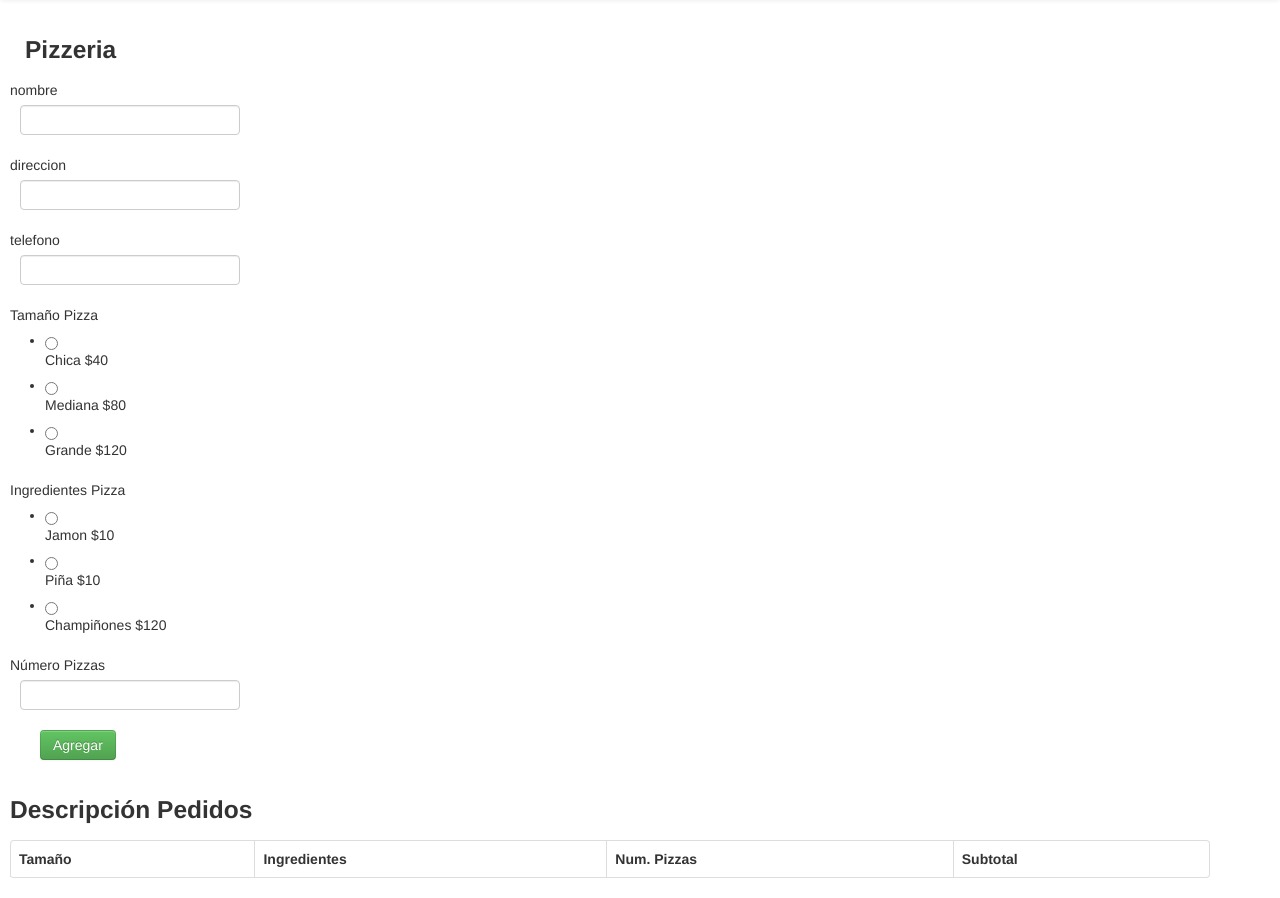
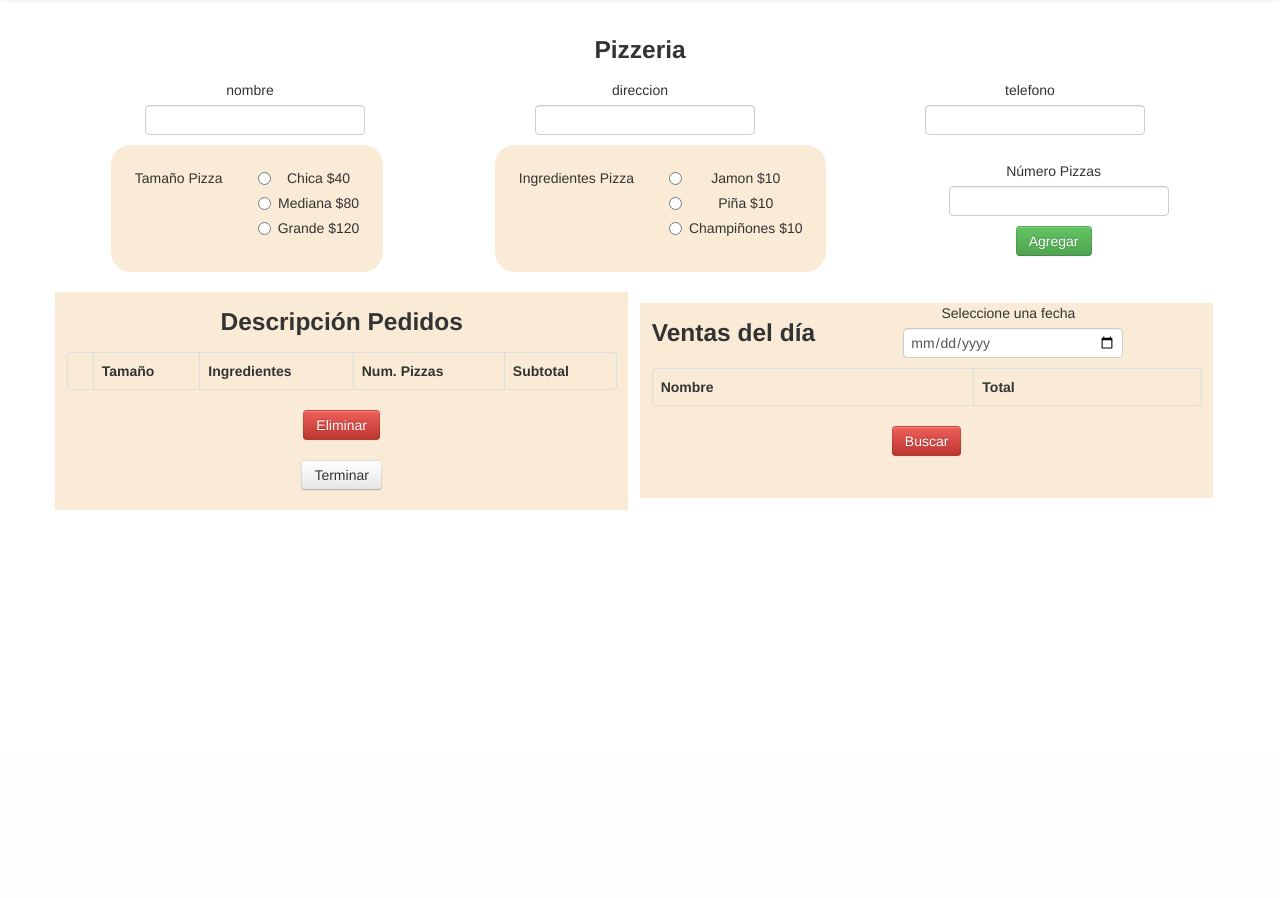
Before and after one commit to IDGS-803-20001430/practica_bd_idgs803, a Flask app: page /pizzeria in a window 1280 px wide. Shown: the part 42-940 px from the top of the page. After the commit the page ends 552 px from the top, so only its background shows below. Run offline with Flask 3, Linux system fonts and the light colour scheme; lists and menus that the app fills with data are empty; some libraries are stand-ins or nearby versions.

Commit message:
EALR 08/03/2024 Pizzerria Finalizado

```diff
--- a/config.py
+++ b/config.py
@@ -1,5 +1,6 @@
 import os
 from sqlalchemy import create_engine
+from sqlalchemy import update
 import urllib
 
 class Config(object):
@@ -9,5 +10,5 @@ class Config(object):
 
 class DevelopmentConfig(Config):
     DEBUG=True
-    SQLALCHEMY_DATABASE_URI='mysql+pymysql://root:@127.0.0.1/pruebas_bd_idgs803'
+    SQLALCHEMY_DATABASE_URI='mysql+pymysql://root:@127.0.0.1/pruebasbdidgs803'
     SQLALCHEMY_TRACK_MODIFICATIONS=False
--- a/forms.py
+++ b/forms.py
@@ -1,6 +1,7 @@
 from wtforms import Form
-from wtforms import StringField,SelectField,RadioField,EmailField,IntegerField
+from wtforms import StringField,SelectField,RadioField,EmailField,IntegerField,DateField
 from wtforms import validators
+from wtforms.validators import DataRequired
 
 
 class UsersForm(Form):
@@ -55,8 +56,9 @@ class PizzeriaForm(Form):
     telefono= StringField('telefono',[
         validators.DataRequired(message='el campo es requerido')
     ])
-    numPizzas= IntegerField('Número Pizzas',[
-        validators.DataRequired(message='el campo es requerido')
+    numPizzas = IntegerField('Número Pizzas', [
+        validators.DataRequired(message='El campo es requerido'),
+        validators.NumberRange(min=1, message='El número de pizzas no puede ser negativo')
     ])
 
     tamaPizza = RadioField('Tamaño Pizza',
@@ -64,14 +66,17 @@ class PizzeriaForm(Form):
             ('40','Chica $40'),
             ('80','Mediana $80'),
             ('120','Grande $120')
-            ],
-        validators=[validators.InputRequired()])
+            ])
     ingredientesPizza = RadioField('Ingredientes Pizza',
        choices=[
-            ('10','Jamon $10'),
-            ('10','Piña $10'),
-            ('10','Champiñones $120')
-            ],
-        validators=[validators.InputRequired()])
+            ('1','Jamon $10'),
+            ('2','Piña $10'),
+            ('3','Champiñones $10')
+            ])
+    numVenta = StringField('numVenta')
+    estatus= StringField('Estatus')
     subtotal= StringField('Subtotal')
     total= StringField('Total')
+
+class ConsultaPedidosForm(Form):
+    fecha_seleccionada = DateField('Seleccione una fecha', validators=[DataRequired()], format='%Y-%m-%d')
--- a/main.py
+++ b/main.py
@@ -1,4 +1,5 @@
 from flask import Flask,render_template,request,Response
+from sqlalchemy import update
 from flask_wtf.csrf import CSRFProtect
 from flask import redirect
 from flask import g
@@ -9,6 +10,8 @@ import forms
 from models import db
 from models import Empleados
 from models import PedidosPizza
+from models import VentasPizzas
+from datetime import date
 
 app = Flask(__name__)
 app.config.from_object(DevelopmentConfig)
@@ -87,29 +90,199 @@ def ABC_Completo():
     empleado=Empleados.query.all()
     return render_template("ABC_Completo.html", empleados=empleado)
 
+
+ingredientesDiccionario = {
+    '1': 'Jamon',
+    '2': 'Piña',
+    '3': 'Champiñones'
+}
+tamañoDiccionario = {
+    '40': 'Chica',
+    '80': 'Mediana',
+    '120': 'Grande'
+}
+
+mismaVenta = True
+nombreCliente = ""
+direccionCliente = ""
+telefonoCliente = ""
+
 @app.route("/pizzeria",methods=["GET","POST"])
 def pizzeria():
+    global mismaVenta
+    global nombreCliente
+    global direccionCliente
+    global telefonoCliente
+
     pizzeria_form=forms.PizzeriaForm(request.form)
-    pedidosPiza = PedidosPizza.query.all()
+    formFecha = forms.ConsultaPedidosForm(request.form)
+    pedidosPiza = PedidosPizza.query.filter_by(estatus=1).all()
+    # pedidosPiza = PedidosPizza.query.all()
+
     if request.method == 'POST' and pizzeria_form.validate():
         costoPizza = int(pizzeria_form.tamaPizza.data)
-        ingrePizza = int(pizzeria_form.ingredientesPizza.data)
+        #ingrePizza = int(pizzeria_form.ingredientesPizza.data)
         totalPizza = int(pizzeria_form.numPizzas.data)
-        subtotalPizza = str( (costoPizza+ingrePizza)*totalPizza )
+        subtotalPizza = str( (costoPizza+10)*totalPizza )
         totalPizza = "0"
-        pedidosPiza = PedidosPizza(
-                    nombre=pizzeria_form.nombre.data,
-                    direccion =pizzeria_form.direccion.data,
-                    telefono = pizzeria_form.telefono.data,
-                    tamaPizza = pizzeria_form.tamaPizza.data,
-                    ingredientesPizza = pizzeria_form.ingredientesPizza.data,
-                    numPizza = pizzeria_form.numPizzas.data,
-                    subtotal = subtotalPizza,
-                    total = totalPizza)
-        db.session.add(pedidosPiza)
+
+        numVenta = db.session.query(db.func.max(PedidosPizza.numeroVenta)).scalar()
+        if numVenta is None:
+            numVenta = 1
+            # print("--------------------------------------------------------1")
+        elif mismaVenta:
+            # print("--------------------------------------------------------2")
+            nombreCliente = pizzeria_form.nombre.data
+            direccionCliente = pizzeria_form.direccion.data
+            telefonoCliente = pizzeria_form.telefono.data
+
+            pizzeria_form.nombre.data = nombreCliente
+            pizzeria_form.direccion.data = direccionCliente
+            pizzeria_form.telefono.data = telefonoCliente
+
+            pizzeria_form.nombre.render_kw = {'readonly': True}
+            pizzeria_form.direccion.render_kw = {'readonly': True}
+            pizzeria_form.telefono.render_kw = {'readonly': True}
+            pass
+        else:
+            # print("--------------------------------------------------------3")
+            numVenta = str(int(numVenta)+1)
+            pizzeria_form.nombre.render_kw = {'readonly': False}
+            pizzeria_form.direccion.render_kw = {'readonly': False}
+            pizzeria_form.telefono.render_kw = {'readonly': False}
+            mismaVenta = True
+
+        # print("------------------------------------------Num Venta: {}".format(numVenta))
+        nuevo_pedido = PedidosPizza(
+            nombre=pizzeria_form.nombre.data,
+            direccion=pizzeria_form.direccion.data,
+            telefono=pizzeria_form.telefono.data,
+            tamaPizza=pizzeria_form.tamaPizza.data,
+            ingredientesPizza= pizzeria_form.ingredientesPizza.data,
+            numPizza=pizzeria_form.numPizzas.data,
+            subtotal=subtotalPizza,
+            total=totalPizza,
+            numeroVenta = numVenta,
+            estatus = "1"
+        )
+        db.session.add(nuevo_pedido)
+        db.session.commit()
+        pedidosPiza = PedidosPizza.query.filter_by(estatus=1).all()
+        for pedido in pedidosPiza:
+            pedido.ingredientesPizza = ingredientesDiccionario[pedido.ingredientesPizza]
+            pedido.tamaPizza = tamañoDiccionario[pedido.tamaPizza]
+
+        return render_template("pizzeria.html",pedidos=pedidosPiza,form=pizzeria_form, formF=formFecha)
+
+    fecha_seleccionada = formFecha.fecha_seleccionada.data
+    if not fecha_seleccionada:
+        fecha_seleccionada = date.today()
+    ventasFecha = db.session.query(VentasPizzas.nombre, db.func.sum(VentasPizzas.total).label('total')).filter(VentasPizzas.create_date == fecha_seleccionada).group_by(VentasPizzas.nombre).all()
+    print(ventasFecha)
+    # print(ventasFecha)
+    for pedido in pedidosPiza:
+        pedido.ingredientesPizza = ingredientesDiccionario[pedido.ingredientesPizza]
+        pedido.tamaPizza = tamañoDiccionario[pedido.tamaPizza]
+
+    return render_template("pizzeria.html",pedidos=pedidosPiza,form=pizzeria_form,formF=formFecha,ventasFecha=ventasFecha)
+
+@app.route("/modificarPedido",methods=["GET","POST"])
+def modificarPedido():
+    pizzeria_form=forms.PizzeriaForm(request.form)
+    if request.method == 'GET':
+        id=request.args.get('id')
+        pedidoPizza= db.session.query(PedidosPizza).filter(PedidosPizza.id==id).first()
+        pizzeria_form.id.data = request.args.get('id')
+        pizzeria_form.nombre.data=pedidoPizza.nombre
+        pizzeria_form.direccion.data=pedidoPizza.direccion
+        pizzeria_form.telefono.data=pedidoPizza.telefono
+        pizzeria_form.tamaPizza.data=pedidoPizza.tamaPizza
+        pizzeria_form.ingredientesPizza.data=pedidoPizza.ingredientesPizza
+        pizzeria_form.numPizzas.data=pedidoPizza.numPizza
+    if request.method == 'POST':
+        id=pizzeria_form.id.data
+        pedidoPizza1= db.session.query(PedidosPizza).filter(PedidosPizza.id==id).first()
+        pedidoPizza1.nombre=pizzeria_form.nombre.data
+        pedidoPizza1.direccion=pizzeria_form.direccion.data
+        pedidoPizza1.telefono=pizzeria_form.telefono.data
+        pedidoPizza1.tamaPizza =pizzeria_form.tamaPizza.data
+        pedidoPizza1.ingredientesPizza=pizzeria_form.ingredientesPizza.data
+        pedidoPizza1.numPizza=pizzeria_form.numPizzas.data
+
+        costoPizza = int(pizzeria_form.tamaPizza.data)
+        # ingrePizza = int(pizzeria_form.ingredientesPizza.data)
+        totalPizza = int(pizzeria_form.numPizzas.data)
+        subtotalPizza = str( (costoPizza+10)*totalPizza )
+        totalPizza = "0"
+
+        pedidoPizza1.subtotal = subtotalPizza
+        pedidoPizza1.total = totalPizza
+
+        db.session.add(pedidoPizza1)
+        db.session.commit()
+        return redirect('pizzeria')
+    return render_template("modificarPedido.html",form=pizzeria_form)
+
+@app.route("/eliminarPedido", methods=["POST"])
+def eliminarPedido():
+    if request.method == 'POST':
+        # Obtener los ID de los pedidos seleccionados desde el formulario
+        ids_seleccionados = request.form.getlist('pedidos_seleccionados')
+        for id_pedido in ids_seleccionados:
+            pedido = PedidosPizza.query.get(id_pedido)
+            if pedido:
+                db.session.delete(pedido)
+                db.session.commit()
+        return redirect('pizzeria')
+
+@app.route("/terminarPedido", methods=["POST"])
+def terminarPedido():
+    if request.method == 'POST':
+        global mismaVenta
+        max_id = db.session.query(db.func.max(PedidosPizza.numeroVenta)).scalar()
+        print("------------------------------ ID máximo: {}".format(max_id))
+        suma_subtotal = db.session.query(db.func.sum(PedidosPizza.subtotal)).filter(PedidosPizza.numeroVenta == max_id).scalar()
+        print("------------------------------ Suma de subtotal para idVenta {}: {}".format(max_id, suma_subtotal))
+        mismaVenta = False
+        #Obtiene el nombre del cliente
+        nombreCliente = db.session.query(PedidosPizza.nombre).filter(PedidosPizza.numeroVenta == max_id).first()[0]
+
+        #Ingresa una nueva venta
+        nuevaVenta = VentasPizzas(
+            nombre=nombreCliente,
+            numeroVenta=max_id,
+            total=suma_subtotal
+        )
+        db.session.add(nuevaVenta)
         db.session.commit()
 
-    return render_template("pizzeria.html",pedidos=pedidosPiza,form=pizzeria_form)
+        #Actualizar estatus ----------------------------------------------------------------------
+        stmt = update(PedidosPizza).where(PedidosPizza.numeroVenta == max_id).values(estatus=0)
+        db.session.execute(stmt)
+        db.session.commit()
+        mismaVenta = False
+
+        return redirect('pizzeria')
+
+@app.route("/pedidosFecha", methods=["POST"])
+def pedidosFecha():
+    formFecha = forms.ConsultaPedidosForm(request.form)
+    pizzeria_form=forms.PizzeriaForm(request.form)
+    fecha_seleccionada = formFecha.fecha_seleccionada.data
+
+    if not fecha_seleccionada:
+        fecha_seleccionada = date.today()
+    ventasFecha = db.session.query(
+    VentasPizzas.nombre,
+        db.func.sum(VentasPizzas.total).label('total')
+    ).filter(
+        VentasPizzas.create_date == fecha_seleccionada
+    ).group_by(
+        VentasPizzas.nombre
+    ).all()
+
+    return render_template("pizzeria.html",formF=formFecha, ventasFecha=ventasFecha, form=pizzeria_form)
+
 
 # @app.route("/alumnos",methods=["GET","POST"])
 # def alum():
--- a/templates/pizzeria.html
+++ b/templates/pizzeria.html
@@ -1,10 +1,38 @@
 {%extends 'layout.html'%}
 {%block content%}
+
+<style>
+    li{
+        list-style: none;
+    }
+    .row{
+        margin: auto;
+        text-align: center;
+    }
+    .container{
+        margin: auto;
+        /* border: 2px solid #000; */
+    }
+
+    #tarjetita{
+        background-color: antiquewhite;
+        border-radius: 20px;
+        text-align: center;
+        padding: 2%;
+        margin: auto;
+        /* padding-top: 2%;
+        padding-bottom: 2%;
+        padding-left: 2%; */
+        /* width:200px; */
+    }
+
+</style>
 
 <h3>Pizzeria</h3>
 {% from "_macros.html" import render_field%}
 <div class="container">
     <form name="registro" action="/pizzeria" id="registro" method="post">
+        <div style="display: flex;">
             <div class="row control-group">
                 <div class="form-group col-xs-12 float-label-form-group controls">
                     {{render_field(form.nombre,class="form-control")}}
@@ -20,33 +48,50 @@
                     {{render_field(form.telefono,class="form-control")}}
                 </div>
             </div>
+        </div>
+
+        <div style="display: flex;">
+            <div id="tarjetita">
                 <div class="row control-group">
-            <div class="form-group col-xs-12 float-label-form-group controls">
-                {{ render_field(form.tamaPizza, class_="", id="tamaPizza") }}
+                    <div class="form-group col-xs-12 float-label-form-group controls"
+                    style="display: flex;">
+                        {{ render_field(form.tamaPizza, class_="radio", id="tamaPizza") }}
                     </div>
                 </div>
+            </div>
+            <div id="tarjetita">
                 <div class="row control-group">
-            <div class="form-group col-xs-12 float-label-form-group controls">
-                {{ render_field(form.ingredientesPizza, class_="", id="ingredientesPizza") }}
+                    <div class="form-group col-xs-12 float-label-form-group controls"
+                style="display: flex;">
+                    {{ render_field(form.ingredientesPizza, class_="radio", id="ingredientesPizza") }}
                 </div>
             </div>
-
+            </div>
+            <div style="margin: auto;">
                 <div class="row control-group">
                     <div class="form-group col-xs-12 float-label-form-group controls">
                         {{render_field(form.numPizzas,class="form-control")}}
                     </div>
-        </div>
                     <input type="hidden" name="csrf_token" value="{{csrf_token()}}"/>
                     <input type="submit" class="btn btn-success" id="agregar" name="agregar" value="Agregar"/>
+                </div>
+            </div>
+        </div>
+
+
+
     </form>
 </div>
+<div style="display: flex; ">
 
-<div class="container">
+    <div class="container" style="padding-left: 1%; padding-right: 1%; background-color: antiquewhite;">
         <div class="row">
             <h3>Descripción Pedidos</h3>
+            <form name="registro" action="/eliminarPedido" id="eliminarPedido" method="post">
                 <table class="table table-bordered">
                     <thead>
                         <tr>
+                            <th></th>
                             <th>Tamaño</th>
                             <th>Ingredientes</th>
                             <th>Num. Pizzas</th>
@@ -56,15 +101,85 @@
                     <tbody>
                         {%for pedi in pedidos%}
                         <tr>
+                            <td>
+                                <input type="checkbox" name="pedidos_seleccionados" value="{{ pedi.id }}">
+                            </td>
                             <td>{{pedi.tamaPizza}}</td>
                             <td>{{pedi.ingredientesPizza}}</td>
-                    <td>{{pedi.numPizzas}}</td>
+                            <td>{{pedi.numPizza}}</td>
                             <td>{{pedi.subtotal}}</td>
+                            <td>
+                                <a href="modificarPedido?id={{pedi.id}}"
+                                class="btn btn-warning">Modificar</a>
+                            </td>
                         </tr>
                         {%endfor%}
                     </tbody>
                 </table>
+                <input type="hidden" name="csrf_token" value="{{csrf_token()}}"/>
+                <input type="submit" class="btn btn-danger" id="eliminar" name="eliminar" value="Eliminar"/>
+            </form>
+            <form name="registro" action="/terminarPedido" id="terminarPedido" method="post" onsubmit="return confirmarTerminarPedido();">
+                <input type="hidden" name="csrf_token" value="{{csrf_token()}}"/>
+                <input type="submit" class="btn btn-succes" id="calcularTotal" name="calcularTotal" value="Terminar"/>
+            </form>
+        </div>
+
+    </div>
+
+    <div class="container" style="padding-left: 1%; padding-right: 1%; background-color: antiquewhite; margin: 1%;">
+        <div class="row">
+            <form name="registro" action="/pedidosFecha" id="pedidosFecha" method="post">
+                <div style="display: flex;">
+                    <h3>Ventas del día</h3>
+                    <div class="row control-group">
+                        <div class="form-group col-xs-12 float-label-form-group controls">
+                            {{render_field(formF.fecha_seleccionada,class="form-control")}}
+                        </div>
+                    </div>
+                </div>
+                <table class="table table-bordered">
+                    <thead>
+                        <tr>
+                            <th>Nombre</th>
+                            <th>Total</th>
+                        </tr>
+                    </thead>
+                    <tbody>
+                        {%for vent in ventasFecha%}
+                        <tr>
+                            <td>{{vent.nombre}}</td>
+                            <td>{{vent.total}}</td>
+                        </tr>
+                        {%endfor%}
+                    </tbody>
+                </table>
+                <input type="hidden" name="csrf_token" value="{{csrf_token()}}"/>
+                <input type="submit" class="btn btn-danger" id="buscar" name="buscar" value="Buscar"/>
+            </form>
+        </div>
     </div>
 </div>
 
+
+<script>
+    function confirmarTerminarPedido() {
+        var filas = document.querySelectorAll("table tbody tr");
+        var total = 0;
+
+        // Sumar los valores de la columna Subtotal (penúltima columna)
+        for (var i = 0; i < filas.length; i++) {
+            var penultimaCelda = filas[i].querySelector("td:nth-last-child(2)");
+            var subtotal = parseFloat(penultimaCelda.innerText);
+            if (!isNaN(subtotal)) {
+                total += subtotal;
+            }
+        }
+        if (confirm("¿Estás seguro de terminar el pedido?\nTotal: $" + total.toFixed(2))) {
+                return true;
+            } else {
+                return false;
+            }
+        }
+    </script>
 {%endblock%}
```
Also changed, not shown: models.py (+12 -2 lines), templates/modificarPedido.html (added, +50 -0 lines). Lines whose indentation alone changed are shown as unchanged.
